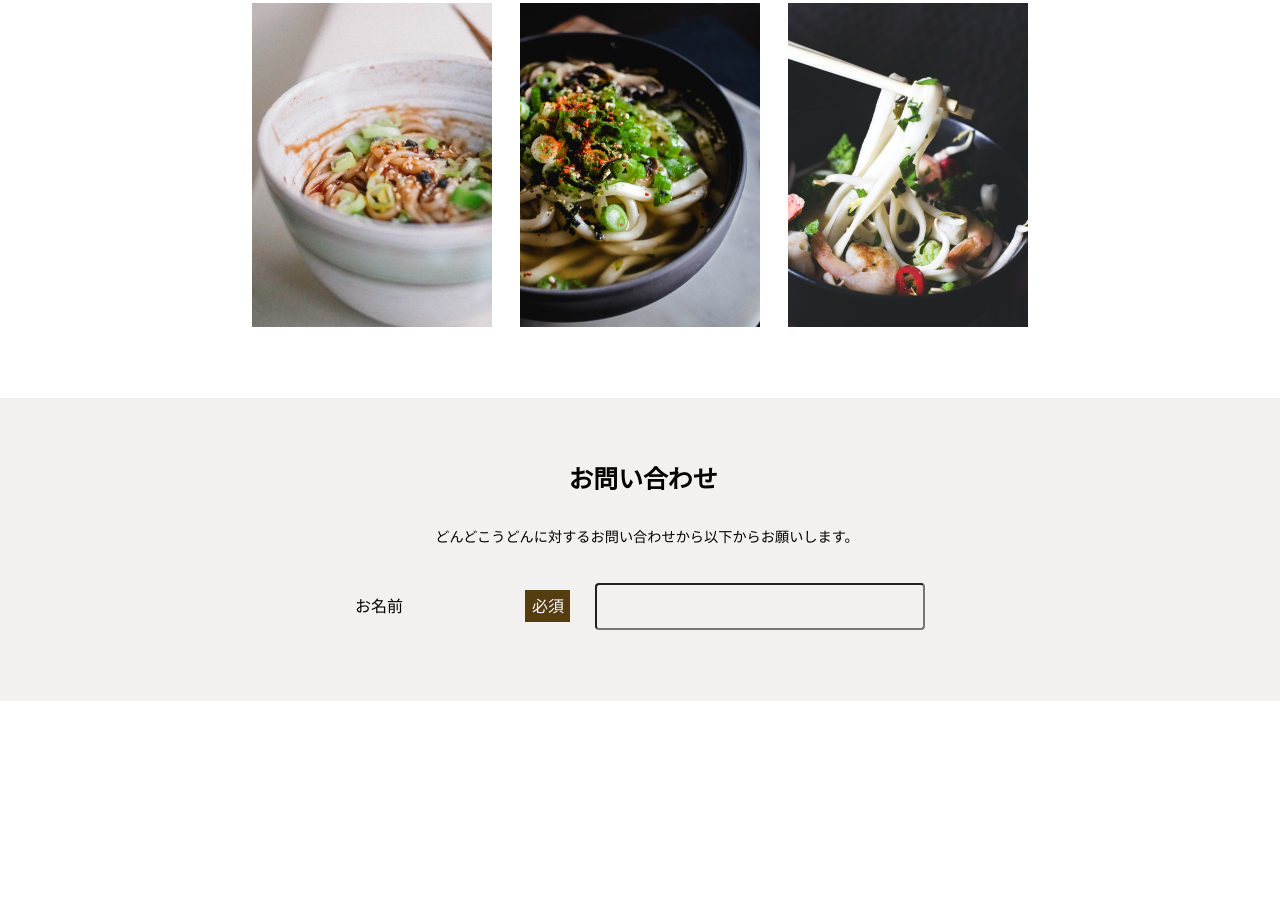
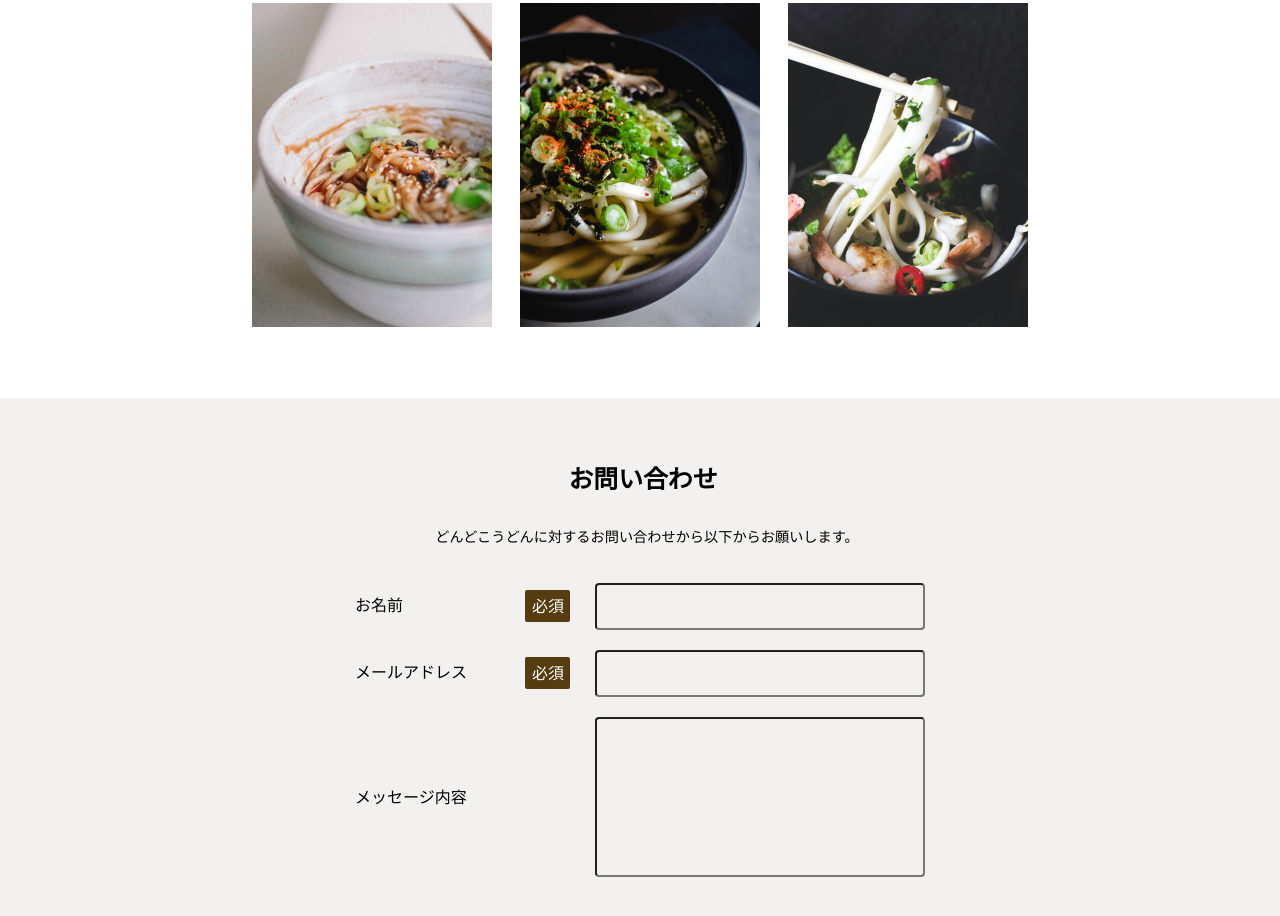
Before and after one commit to ren12123/coding-practice-01, a plain HTML site: page index.html in a window 1280 px wide. Shown: the part 597-1513 px from the top of the page. Before the commit the page ends 1298 px from the top, so only its background shows below. Drawn offline with Linux system fonts and the light colour scheme; a web font is replaced by a local one.

Commit message:
フォーム修正

```diff
--- a/assets/css/style.css
+++ b/assets/css/style.css
@@ -149,15 +149,31 @@ section.hero {
     font-size: 16px;
     line-height: 1.625;
     display: flex;
-    align-items: center;
     justify-content: space-between;
+    margin-bottom: 20px;
 }
 
 .form_label_group {
     display: flex;
     align-items: center;
-    /* お名前(name)と必須(nes_box)の間に66pxの隙間を作る */
-    gap: 122px;
+}
+
+.group-1 {
+    gap: 56px;
+}
+
+.name_content {
+    width: 114px;
+    text-align: left;
+}
+
+.group-2 {
+    gap: 37px;
+}
+
+.tamesi {
+    width: 133px;
+    text-align: left;
 }
 
 .name {
@@ -169,6 +185,7 @@ section.hero {
     background-color: #563C11;
     color: #FFFFFF;
     padding: 4px 6px 2px 7px;
+    border-radius: 2px;
 }
 
 .form_input {
@@ -188,6 +205,18 @@ section.hero {
   /* デフォルトのスタイルをリセット（特にiPhone対策） */
   appearance: none;
   -webkit-appearance: none;
+}
+
+.mail {
+    margin-bottom: 0px;
+    margin-top: 6px;
+}
+
+.messeage {
+}
+
+.form_messeage {
+    height: 160px;
 }
 
 @media (max-width: 768px) {
--- a/index.html
+++ b/index.html
@@ -49,14 +49,31 @@
 
                 <div class="form">
                     <div class="form_item">
-                        <div class="form_label_group">
-                            <lavel for="name" class="name">お名前</lavel>
+                        <div class="form_label_group group-1">
+                            <div class="name_content">
+                                <label for="name" class="name">お名前</label>
+                            </div>
                             <span class="nes_box">必須</span>
                         </div>
                         <input type="text" id="name" name="name" class="form_input">
                     </div>
 
+                    <div class="form_item">
+                        <div class="form_label_group group-2">
+                            <div class="tamesi">
+                                <label for="name" class="name mail">メールアドレス</label>
+                            </div>
+                            <span class="nes_box">必須</span>
+                        </div>
+                        <input type="text" id="name" name="name" class="form_input">
+                    </div>
 
+                    <div class="form_item">
+                        <div class="form_label_group group-3">
+                            <label for="name" class="name messeage">メッセージ内容</label>
+                        </div>
+                        <input type="text" id="name" name="name" class="form_input form_messeage">
+                    </div>
                 </div>
             </div>
 
```
